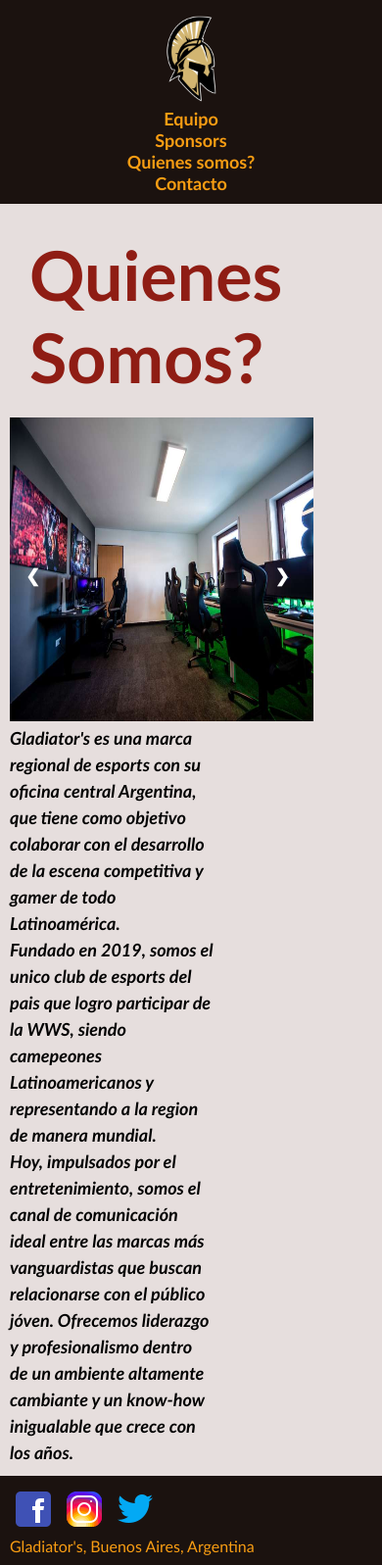
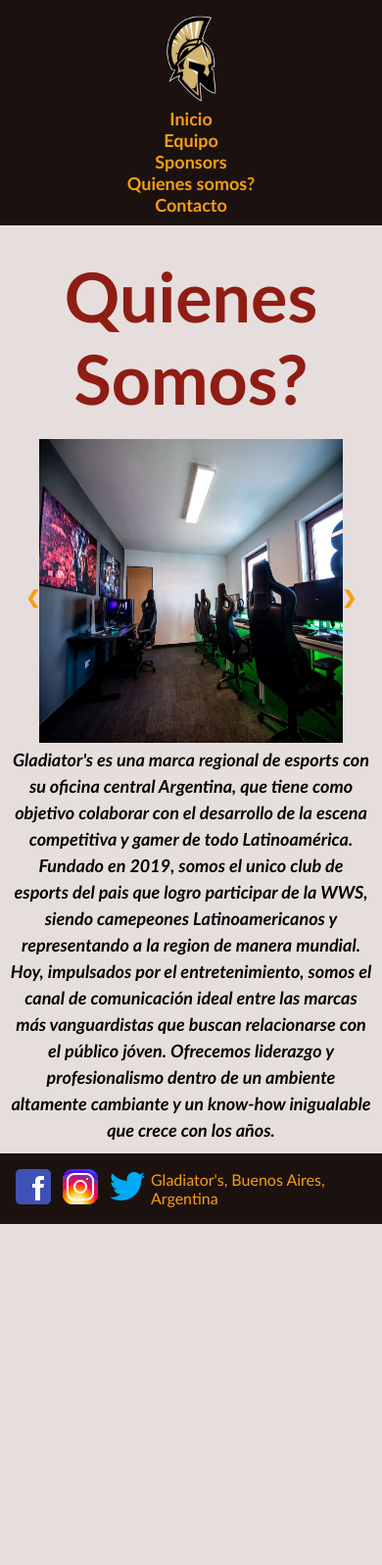
Before and after one commit to JoacooG/entrega_JoaquinGutierrez, a plain HTML site: page quienes_somos.html in a window 390 px wide. Shown: the whole page at 98% size. After the commit the page ends 1249 px from the top, so only its background shows below. Drawn offline with nearby package versions, Linux system fonts and the light colour scheme.

Commit message:
Se modificaron secciones html y css a fin de darle un mejor estilo a la web

```diff
--- a/css/style.css
+++ b/css/style.css
@@ -3,7 +3,7 @@
   padding: 0;
   box-sizing: border-box; }
 
-.noticias p, .sponsors, .textoQs {
+.noticias p, .sponsors, .textoQs, .fraseContacto {
   font-size: 18px;
   font-family: 'Gill Sans', 'Gill Sans MT', Calibri, 'Trebuchet MS', sans-serif;
   line-height: 1.5;
@@ -25,7 +25,7 @@
 .main {
   grid-area: Main;
   margin: 10px;
-  min-height: 76vh; }
+  min-height: 77.5vh; }
 
 .footer {
   grid-area: Footer;
@@ -40,7 +40,8 @@ h1 {
   font-size: 70px;
   font-family: 'Gill Sans', 'Gill Sans MT', Calibri, 'Trebuchet MS', sans-serif;
   margin: 10px;
-  padding: 10px; }
+  padding: 10px;
+  text-align: center; }
 
 h4 {
   font-size: 20px; }
@@ -80,6 +81,11 @@ header .logo {
 header .box1 {
   height: 100px; }
 
+footer {
+  display: flex;
+  justify-content: center;
+  align-items: center; }
+
 .zoomFooter {
   transition: transform .2s; }
   .zoomFooter:hover {
@@ -89,12 +95,19 @@ header .box1 {
   color: #F89D13;
   font-family: 'Gill Sans', 'Gill Sans MT', Calibri, 'Trebuchet MS', sans-serif; }
 
+.noticiasBox {
+  display: flex;
+  justify-content: space-around;
+  align-items: start;
+  gap: 2rem; }
+
 .noticias img {
-  max-width: 700px;
-  max-height: 700px; }
+  max-width: 672px;
+  max-height: 378px; }
 
 .profiles {
   display: flex;
+  justify-content: center;
   flex-wrap: wrap; }
 
 .card1 {
@@ -146,7 +159,9 @@ header .box1 {
 
 .sponsors {
   display: flex;
-  flex-wrap: wrap; }
+  justify-content: center;
+  flex-wrap: wrap;
+  text-align: center; }
 
 .sponsor1 img {
   width: 500px; }
@@ -173,6 +188,8 @@ header .box1 {
     background-color: #1B120F; }
 
 .slider {
+  display: flex;
+  justify-content: center;
   max-width: 1000px;
   position: relative;
   margin: auto; }
@@ -188,7 +205,7 @@ header .box1 {
     width: auto;
     margin-top: -22px;
     padding: 16px;
-    color: white;
+    color: #F89D13;
     font-weight: bold;
     font-size: 18px;
     transition: 0.6s ease;
@@ -197,8 +214,20 @@ header .box1 {
     .slider .prev:hover, .slider .next:hover {
       background-color: rgba(0, 0, 0, 0.8); }
   .slider .next {
-    right: 14.3vw;
-    border-radius: 3px 0 0 3px; }
+    right: 0; }
+  .slider .prev {
+    left: 0; }
+
+.textoQs {
+  text-align: center; }
+
+.formulario {
+  display: flex;
+  justify-content: center;
+  align-items: center; }
+
+.fraseContacto {
+  text-align: center; }
 
 @media (max-width: 429px) {
   header .botonesFlex {
@@ -216,8 +245,7 @@ header .box1 {
   .header {
     grid-area: Header; }
   .main {
-    grid-area: Main;
-    max-width: 208px; }
+    grid-area: Main; }
   .noticias img {
     max-width: 310px; }
   .sponsor1 img {
@@ -229,6 +257,10 @@ header .box1 {
   .imgQs {
     max-width: 310px;
     max-height: 310px; }
+  .noticiasBox {
+    display: flex;
+    flex-wrap: wrap;
+    justify-content: center; }
   .slider {
     max-width: 1000px;
     position: relative;
@@ -245,7 +277,7 @@ header .box1 {
       width: auto;
       margin-top: -22px;
       padding: 16px;
-      color: white;
+      color: #F89D13;
       font-weight: bold;
       font-size: 18px;
       transition: 0.6s ease;
@@ -254,5 +286,4 @@ header .box1 {
       .slider .prev:hover, .slider .next:hover {
         background-color: rgba(0, 0, 0, 0.8); }
     .slider .next {
-      right: -24vw;
-      border-radius: 3px 0 0 3px; } }
+      right: 0; } }
--- a/quienes_somos.html
+++ b/quienes_somos.html
@@ -22,6 +22,7 @@
                         <div class="box1">
                             <a href="./index.html"><img src="./img/pngwing.com.png" alt="Logo" class="logo"></a>
                         </div>
+                        <li class="zoomHeader"><a href="./index.html">Inicio</a></li>
                         <li class="zoomHeader"><a href="./Equipo.html">Equipo</a></li>
                         <li class="zoomHeader"><a href="./Sponsors.html">Sponsors</a></li>
                         <li class="zoomHeader"><a href="./quienes_somos.html">Quienes somos?</a></li>
--- a/scss/main.scss
+++ b/scss/main.scss
@@ -26,7 +26,7 @@
 .main {
     grid-area: Main;
     margin: 10px;
-    min-height: 76vh;
+    min-height: 77.5vh;
 
 }
 .footer {
@@ -39,6 +39,7 @@ body{
 }
 h1{
     @include titulo (#8F1D14, 70px,);
+    text-align: center;
 
 }
 h4{
@@ -53,4 +54,5 @@ h4{
 @import './secciones/equipo';
 @import './secciones/sponsors';
 @import './secciones/quienes';
+@import './secciones/contacto';
 @import './secciones/mobile429px';
--- a/scss/secciones/_equipo.scss
+++ b/scss/secciones/_equipo.scss
@@ -1,5 +1,6 @@
 .profiles {
   display: flex;
+  justify-content: center;
   flex-wrap: wrap;
 }
 
--- a/scss/secciones/_footer.scss
+++ b/scss/secciones/_footer.scss
@@ -1,4 +1,9 @@
- .zoomFooter {
+footer {
+    display: flex;
+    justify-content: center;
+    align-items: center;
+}
+.zoomFooter {
      transition: transform .2s;
 
      &:hover {
--- a/scss/secciones/_mobile429px.scss
+++ b/scss/secciones/_mobile429px.scss
@@ -17,7 +17,7 @@
     }
     .main {
         grid-area: Main;
-        max-width: 208px;
+
     }
     .noticias img{
         max-width: 310px;
@@ -34,6 +34,11 @@
     .imgQs{
         max-width: 310px;
         max-height: 310px;
+    }
+    .noticiasBox{
+        display: flex;
+        flex-wrap: wrap;
+        justify-content: center;
     }
     .slider{
         max-width: 1000px;
@@ -53,7 +58,7 @@
             width: auto;
             margin-top: -22px;
             padding: 16px;
-            color: white;
+            color: #F89D13;
             font-weight: bold;
             font-size: 18px;
             transition: 0.6s ease;
@@ -64,8 +69,7 @@
             }
           }
           .next {
-            right: -24vw;
-            border-radius: 3px 0 0 3px;
+            right: 0;
           }
       }
 }
--- a/scss/secciones/_quienes.scss
+++ b/scss/secciones/_quienes.scss
@@ -1,5 +1,7 @@
 
 .slider{
+    display: flex;
+    justify-content: center;
     max-width: 1000px;
     position: relative;
     margin: auto;
@@ -17,7 +19,7 @@
         width: auto;
         margin-top: -22px;
         padding: 16px;
-        color: white;
+        color: #F89D13;
         font-weight: bold;
         font-size: 18px;
         transition: 0.6s ease;
@@ -28,10 +30,13 @@
         }
       }
       .next {
-        right: 14.3vw;
-        border-radius: 3px 0 0 3px;
+        right: 0;
+      }
+      .prev {
+          left: 0;
       }
   }
 .textoQs{
     @extend %estiloParrafo;
+    text-align: center;
 }
--- a/scss/secciones/_sponsors.scss
+++ b/scss/secciones/_sponsors.scss
@@ -1,6 +1,8 @@
 .sponsors{
     display: flex;
+    justify-content: center;
     flex-wrap: wrap;
+    text-align: center;
     @extend %estiloParrafo;
 }
 
```
Also changed, not shown: Contacto.html (+4 -2 lines), Equipo.html (+1 -0 lines), Sponsors.html (+1 -0 lines), index.html (+22 -8 lines), scss/secciones/_contacto.scss (added, +9 -0 lines), scss/secciones/_index.scss (+12 -5 lines).
